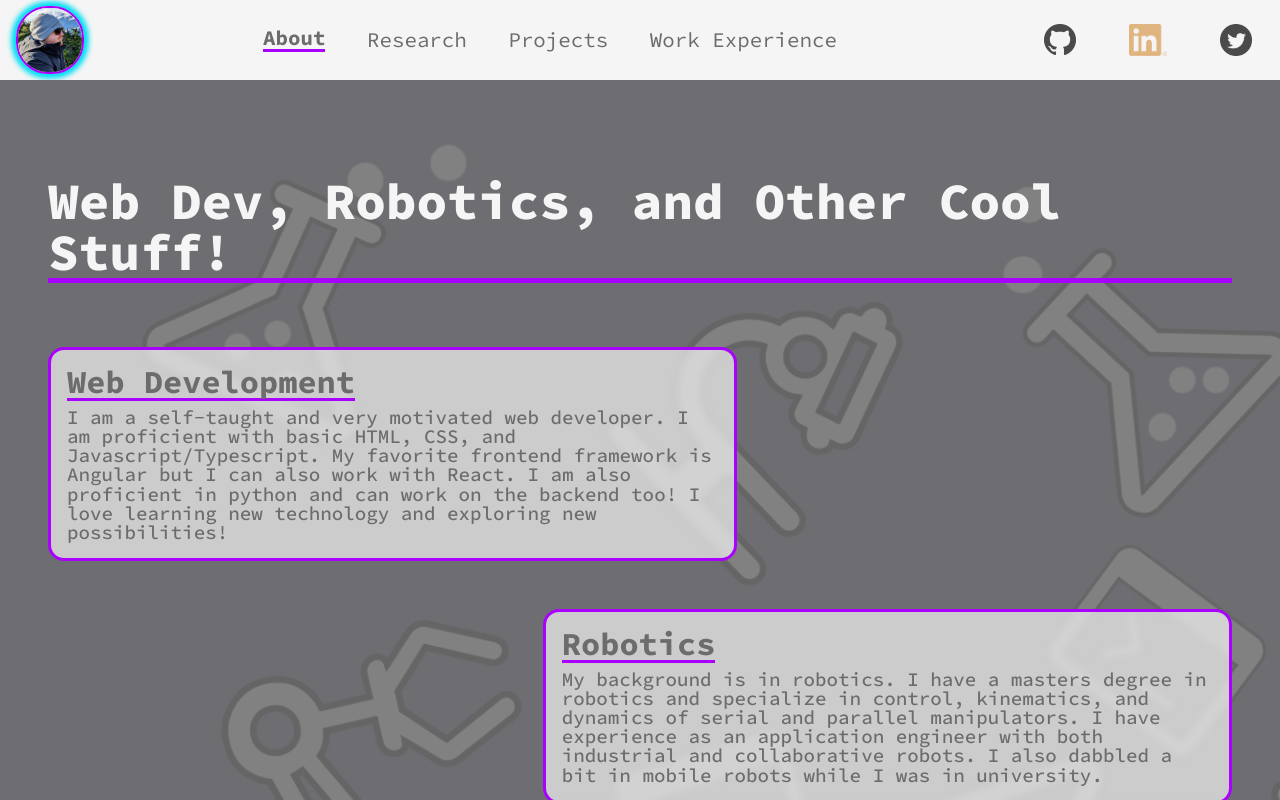
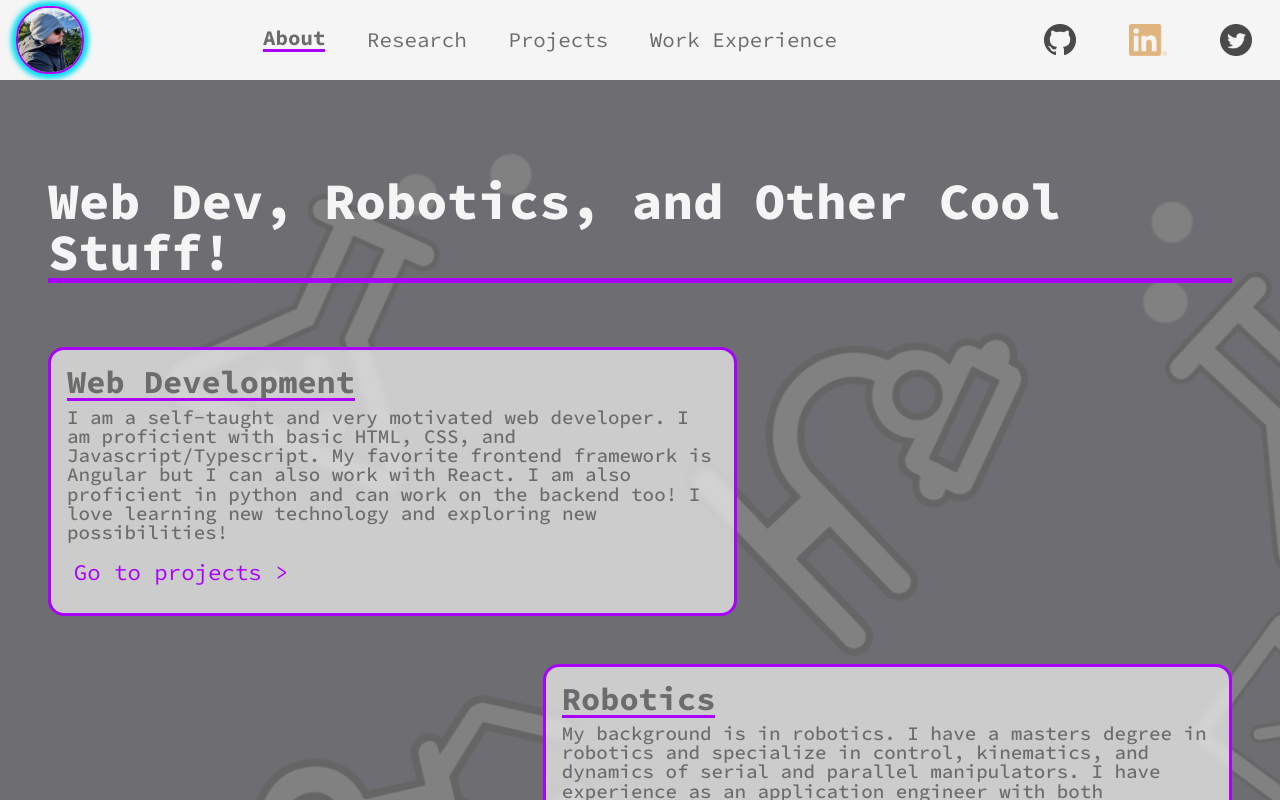
Before and after one commit to GabrielBoucher91/MyPortfolio, an Angular app: page / in a window 1280 px wide. Shown: the top 800 px of the page. Built offline with nearby package versions, Linux system fonts and the light colour scheme.

Commit message:
Added links to card and some more styling

```diff
--- a/src/app/english/about-english/about-english.component.html
+++ b/src/app/english/about-english/about-english.component.html
@@ -2,7 +2,7 @@
   <div class="background"></div>
   <h1 class="title">Web Dev, Robotics, and Other Cool Stuff!</h1>
   <div class="left">
-    <app-about-card>
+    <app-about-card [links]="webLink">
       <div title>Web Development</div>
       <div content>
         I am a self-taught and very motivated web developer. I am proficient
@@ -14,7 +14,7 @@
     </app-about-card>
   </div>
   <div class="right">
-    <app-about-card>
+    <app-about-card [links]="roboticsLink">
       <div title>Robotics</div>
       <div content>
         My background is in robotics. I have a masters degree in robotics and
--- a/src/app/english/about-english/about-english.component.ts
+++ b/src/app/english/about-english/about-english.component.ts
@@ -3,13 +3,16 @@ import { Component, OnInit } from '@angular/core';
 @Component({
   selector: 'app-about-english',
   templateUrl: './about-english.component.html',
-  styleUrls: ['./about-english.component.scss']
+  styleUrls: ['./about-english.component.scss'],
 })
 export class AboutEnglishComponent implements OnInit {
+  webLink = [{ url: '/projects', caption: 'Go to projects' }];
+  roboticsLink = [
+    { url: '/research', caption: 'Got to research' },
+    { url: '/work', caption: 'Got to work experience' },
+  ];
 
-  constructor() { }
+  constructor() {}
 
-  ngOnInit(): void {
-  }
-
+  ngOnInit(): void {}
 }
--- a/src/app/shared/about-card/about-card.component.html
+++ b/src/app/shared/about-card/about-card.component.html
@@ -1,2 +1,5 @@
 <h1 class="title"><ng-content select="[title]"></ng-content></h1>
 <p class="content"><ng-content select="[content]"></ng-content></p>
+<div *ngFor="let link of links" class="linkholder">
+  <a class="link" [routerLink]="link.url">{{ link.caption }} &#62;</a>
+</div>
--- a/src/app/shared/about-card/about-card.component.scss
+++ b/src/app/shared/about-card/about-card.component.scss
@@ -36,4 +36,29 @@
   color: var(--bg-dark);
   font-size: 1.2em;
   font-weight: 500;
+  margin-bottom: 1em;
 }
+
+.linkholder {
+  margin-bottom: 0.8em;
+}
+
+.link {
+  text-decoration: none;
+  font-size: 1.4em;
+  color: var(--primary-purple);
+  background: linear-gradient(
+      to right,
+      var(--primary-blue) 50%,
+      transparent 50%
+    )
+    right;
+  background-size: 210% 100%;
+  transition: all 1.3s cubic-bezier(0.26, 0.71, 0.23, 1);
+  padding: 0em 0.3em;
+  border-radius: 2em;
+}
+
+.link:hover {
+  background-position: left;
+}
--- a/src/styles.scss
+++ b/src/styles.scss
@@ -2,6 +2,7 @@
 
 @import url("https://fonts.googleapis.com/css2?family=Source+Code+Pro:ital,wght@0,200;0,300;0,400;0,500;0,600;0,700;0,800;0,900;1,200;1,300;1,400;1,500;1,600;1,700;1,800;1,900&display=swap");
 @import url("https://fonts.googleapis.com/css2?family=Silkscreen&display=swap");
+@import url("https://fonts.googleapis.com/css2?family=Permanent+Marker&display=swap");
 
 @import "_variables.scss";
 
```
Also changed, not shown: src/app/shared/about-card/about-card.component.ts (+10 -6 lines), tsconfig.json (+2 -5 lines).
